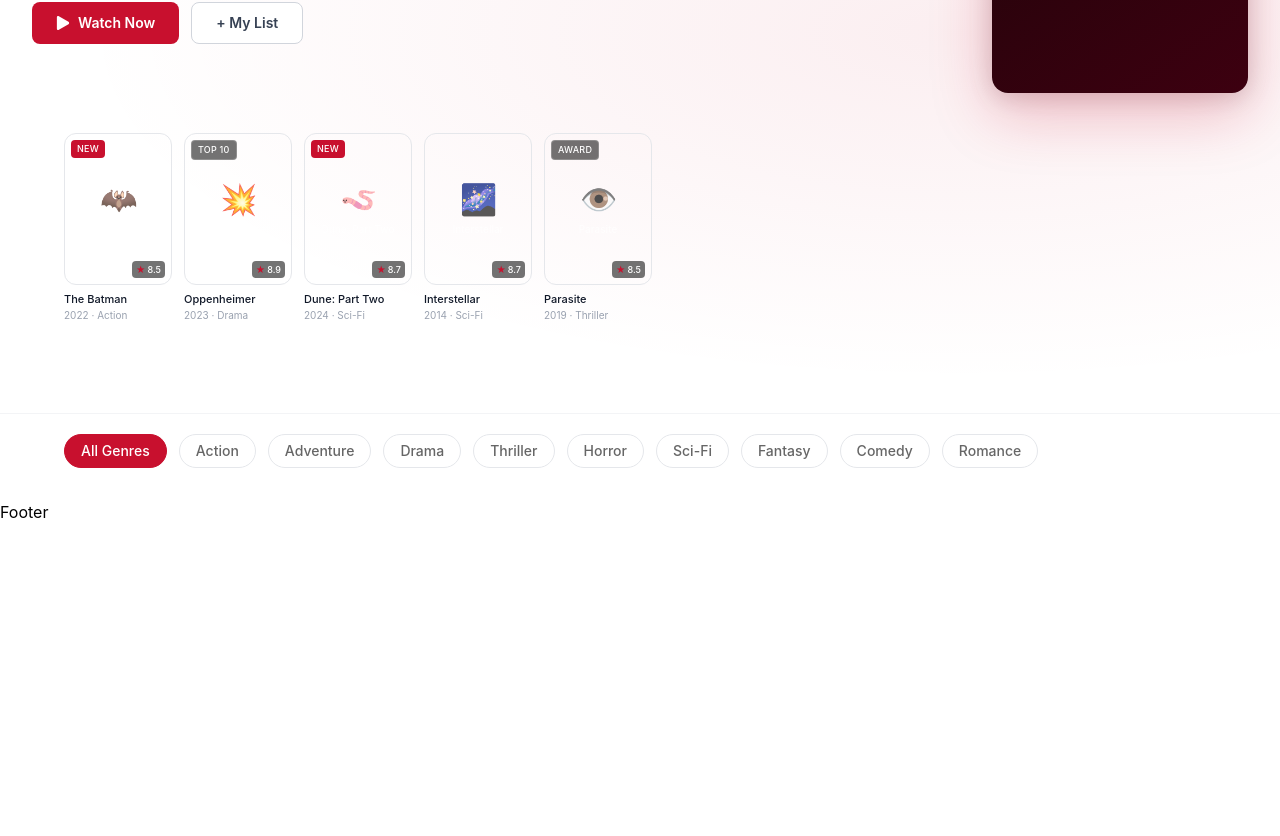
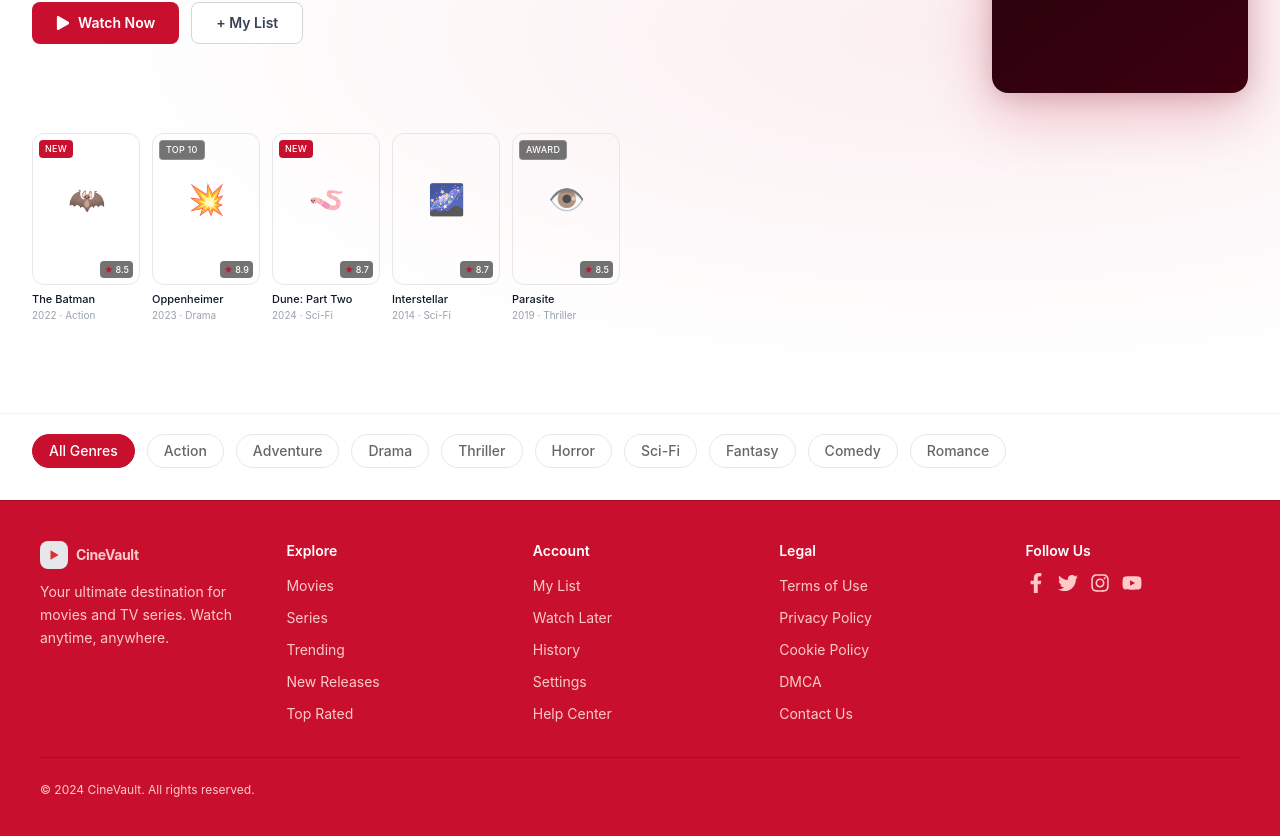
Before and after one commit to suriyaafrin/CineVault, a React (Vite) app: page / in a window 1280 px wide. Shown: the part 412-1248 px from the top of the page. Before the commit the page ends 936 px from the top, so only its background shows below. Built offline with nearby package versions, Linux system fonts and the light colour scheme.

Commit message:
Refactor footer component and update layout to use CineVaultFooter; enhance Navbar with improved button functionality and search feature

```diff
--- a/src/component/footer/index.jsx
+++ b/src/component/footer/index.jsx
@@ -1,11 +1,98 @@
-import React from 'react'
+import { create } from "zustand";
+import CineVaultLogo from "../../img-folder/navbarImg";
+import { FaFacebookF, FaTwitter, FaInstagram, FaYoutube } from "react-icons/fa";
 
-function Footer() {
+const useFooterStore = create((set) => ({
+  hoveredLink: null,
+  setHoveredLink: (link) => set({ hoveredLink: link }),
+}));
+
+
+const LinkColumn = ({ title, links }) => {
+  const { hoveredLink, setHoveredLink } = useFooterStore();
+
   return (
     <div>
-      <p>Footer</p>
+      <h3 className="text-sm font-semibold text-white mb-3">{title}</h3>
+      <ul className="space-y-2">
+        {links.map((link) => (
+          <li key={link}>
+            <a
+              href="#"
+              className={`text-sm transition-colors duration-150 ${
+                hoveredLink === link ? "text-white" : "text-red-200"
+              }`}
+              onMouseEnter={() => setHoveredLink(link)}
+              onMouseLeave={() => setHoveredLink(null)}
+            >
+              {link}
+            </a>
+          </li>
+        ))}
+      </ul>
     </div>
-  )
-}
+  );
+};
 
-export default Footer
+
+const CineVaultFooter = () => {
+  const socials = [
+    { icon: <FaFacebookF className="w-5 h-5" />, label: "Facebook" },
+    { icon: <FaTwitter className="w-5 h-5" />, label: "Twitter" },
+    { icon: <FaInstagram className="w-5 h-5" />, label: "Instagram" },
+    { icon: <FaYoutube className="w-5 h-5" />, label: "YouTube" },
+  ];
+
+  return (
+    <footer className="bg-[#C8102E] border-t border-[#a50d26] py-10 px-10">
+      <div>
+        <div className="grid grid-cols-2 md:grid-cols-5 gap-8">
+
+          <div className="col-span-2 md:col-span-1 flex flex-col gap-3">
+            <CineVaultLogo className="text-sm text-red-200" />
+            <p className="text-sm text-red-200 leading-relaxed max-w-50">
+              Your ultimate destination for movies and TV series. Watch anytime, anywhere.
+            </p>
+          </div>
+
+          <LinkColumn
+            title="Explore"
+            links={["Movies", "Series", "Trending", "New Releases", "Top Rated"]}
+          />
+          <LinkColumn
+            title="Account"
+            links={["My List", "Watch Later", "History", "Settings", "Help Center"]}
+          />
+          <LinkColumn
+            title="Legal"
+            links={["Terms of Use", "Privacy Policy", "Cookie Policy", "DMCA", "Contact Us"]}
+          />
+
+
+          <div>
+            <h3 className="text-sm font-semibold text-white mb-3">Follow Us</h3>
+            <div className="flex items-center gap-3 flex-wrap">
+              {socials.map(({ icon, label }) => (
+                <a
+                  key={label}
+                  href="#"
+                  aria-label={label}
+                  className="text-red-200 hover:text-white transition-colors duration-150"
+                >
+                  {icon}
+                </a>
+              ))}
+            </div>
+          </div>
+        </div>
+
+
+        <div className="mt-8 pt-6 border-t border-[#a50d26]">
+          <p className="text-xs text-red-200">© 2024 CineVault. All rights reserved.</p>
+        </div>
+      </div>
+    </footer>
+  );
+};
+
+export default CineVaultFooter;
--- a/src/component/navbar/navbar.jsx
+++ b/src/component/navbar/navbar.jsx
@@ -78,18 +78,18 @@ export default function Navbar() {
             )}
           </div>
 
-          {/* Sign In */}
+
           <button className="h-9 px-3 lg:px-4 text-[14px] font-semibold text-[#C8102E] border-[1.5px] border-[#C8102E] rounded-md hover:bg-red-50 transition-colors whitespace-nowrap">
             Sign In
           </button>
 
-          {/* Join Now */}
+
           <button className="h-9 px-3 lg:px-4 text-[14px] font-semibold text-white bg-[#C8102E] rounded-md hover:bg-[#a80d25] transition-colors whitespace-nowrap">
             Join Now
           </button>
         </div>
 
-        {/* Mobile Hamburger */}
+
         <button
           className="md:hidden text-gray-600 p-1"
           onClick={() => setMenuOpen((prev) => !prev)}
@@ -99,8 +99,7 @@ export default function Navbar() {
         </button>
       </div>
 
-      {/* Mobile Menu */}
-      {/* Overlay */}
+
       {menuOpen && (
         <div
           className="fixed inset-0 bg-black/40 z-40 md:hidden"
@@ -108,12 +107,13 @@ export default function Navbar() {
         />
       )}
 
-      {/* Drawer from right */}
+
       <div
         className={`fixed top-0 right-0 h-full w-72 bg-white z-50 flex flex-col shadow-2xl transition-transform duration-300 ease-in-out md:hidden
     ${menuOpen ? "translate-x-0" : "translate-x-full"}`}
       >
-        {/* Drawer Header */}
+
+
         <div className="flex items-center justify-between px-5 h-16 border-b border-gray-100">
           <span className="text-[#C8102E] font-bold text-lg">CineVault</span>
           <button
@@ -124,7 +124,6 @@ export default function Navbar() {
           </button>
         </div>
 
-        {/* Nav Links */}
         <div className="flex-1 px-4 py-3 overflow-y-auto">
           <ul className="flex flex-col gap-1">
             {navLinks.map(({ label, href }) => (
@@ -145,7 +144,7 @@ export default function Navbar() {
             ))}
           </ul>
 
-          {/* Search */}
+
           <div className="flex items-center gap-2 bg-gray-100 border border-gray-200 rounded-lg px-3 h-10 mt-3">
             <input
               type="text"
@@ -155,11 +154,19 @@ export default function Navbar() {
               placeholder="Search movies, series..."
               className="bg-transparent text-[14px] outline-none flex-1 text-gray-800 placeholder-gray-400"
             />
-            <FiSearch size={15} color="#9ca3af" />
+            {query ? (
+              <FiX
+                size={15}
+                className="text-gray-400 cursor-pointer hover:text-[#C8102E] transition-colors"
+                onClick={() => setQuery("")}
+              />
+            ) : (
+              <FiSearch size={15} className="text-gray-400" />
+            )}
           </div>
         </div>
 
-        {/* Footer Buttons */}
+
         <div className="px-4 py-4 flex flex-col gap-2 border-t border-gray-100">
           <button className="h-11 text-[14px] font-semibold text-[#C8102E] border-[1.5px] border-[#C8102E] rounded-lg hover:bg-red-50 transition-colors">
             Sign In
--- a/src/component/top-Banner/scrollRow.jsx
+++ b/src/component/top-Banner/scrollRow.jsx
@@ -23,7 +23,7 @@ export function ScrollRow({ children, className = "" }) {
       <div
         ref={rowRef}
         style={{ scrollbarWidth: "none", msOverflowStyle: "none" }}
-        className={`flex gap-3 overflow-x-auto scroll-smooth px-8 ${className}`}
+        className={`flex gap-3 overflow-x-auto scroll-smooth px-0 ${className}`}
       >
         {children}
       </div>
--- a/src/img-folder/navbarImg.jsx
+++ b/src/img-folder/navbarImg.jsx
@@ -1,20 +1,12 @@
-const CineVaultLogo = () => {
+const CineVaultLogo = ({ className = "text-[#C8102E]" }) => {
   return (
     <div className="flex items-center gap-2">
-      {/* Play button box */}
       <div className="bg-gray-200 rounded-lg flex items-center justify-center w-7 h-7">
-        <svg
-          viewBox="0 0 24 24"
-          className="w-3.5 h-3.5"
-          fill="none"
-          xmlns="http://www.w3.org/2000/svg"
-        >
+        <svg viewBox="0 0 24 24" className="w-3.5 h-3.5" fill="none" xmlns="http://www.w3.org/2000/svg">
           <polygon points="6,4 6,20 20,12" fill="#E03030" />
         </svg>
       </div>
-
-      {/* Text */}
-      <span className="text-base font-bold  tracking-tight text-[#C8102E]">
+      <span className={`text-base font-bold tracking-tight ${className}`}>
         CineVault
       </span>
     </div>
--- a/src/layout/layout.jsx
+++ b/src/layout/layout.jsx
@@ -1,14 +1,15 @@
 import React from "react";
 import Navbar from "../component/navbar/navbar";
-import Footer from "../component/footer";
+
 import { Outlet } from "react-router-dom";
+import CineVaultFooter from "../component/footer";
 
 function Layout() {
   return (
     <>
       <Navbar />
       <Outlet />
-      <Footer />
+      <CineVaultFooter />
     </>
   );
 }
```
